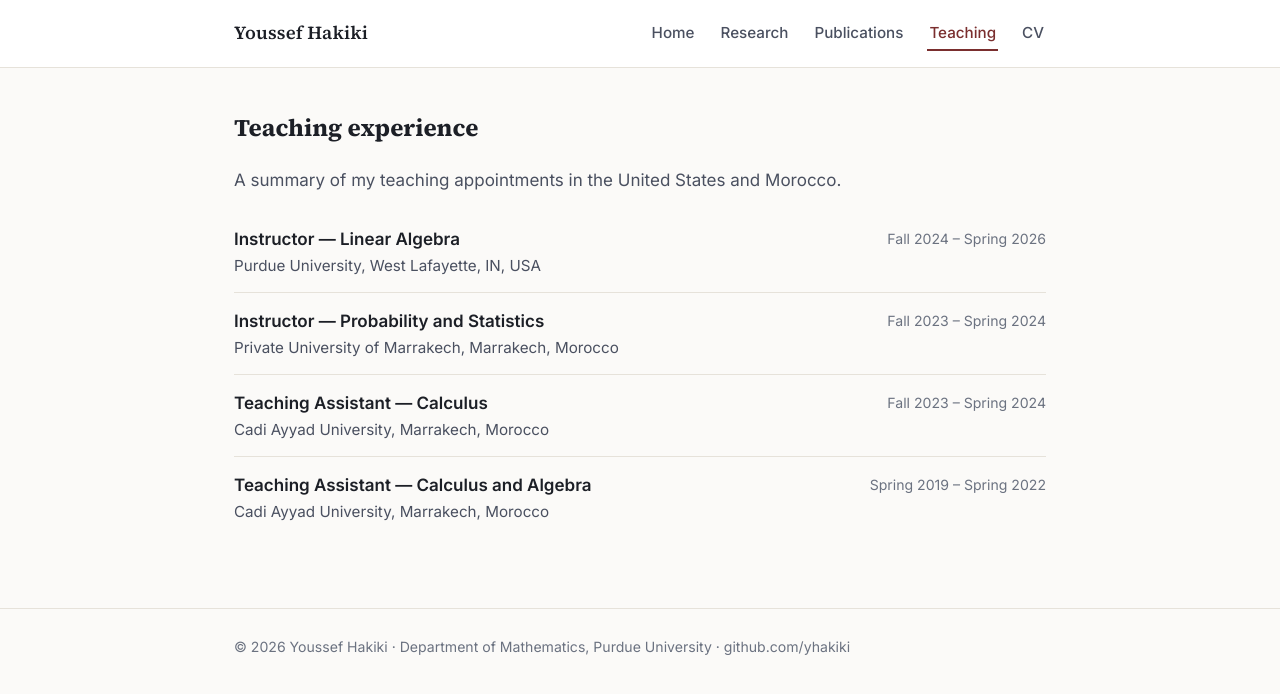
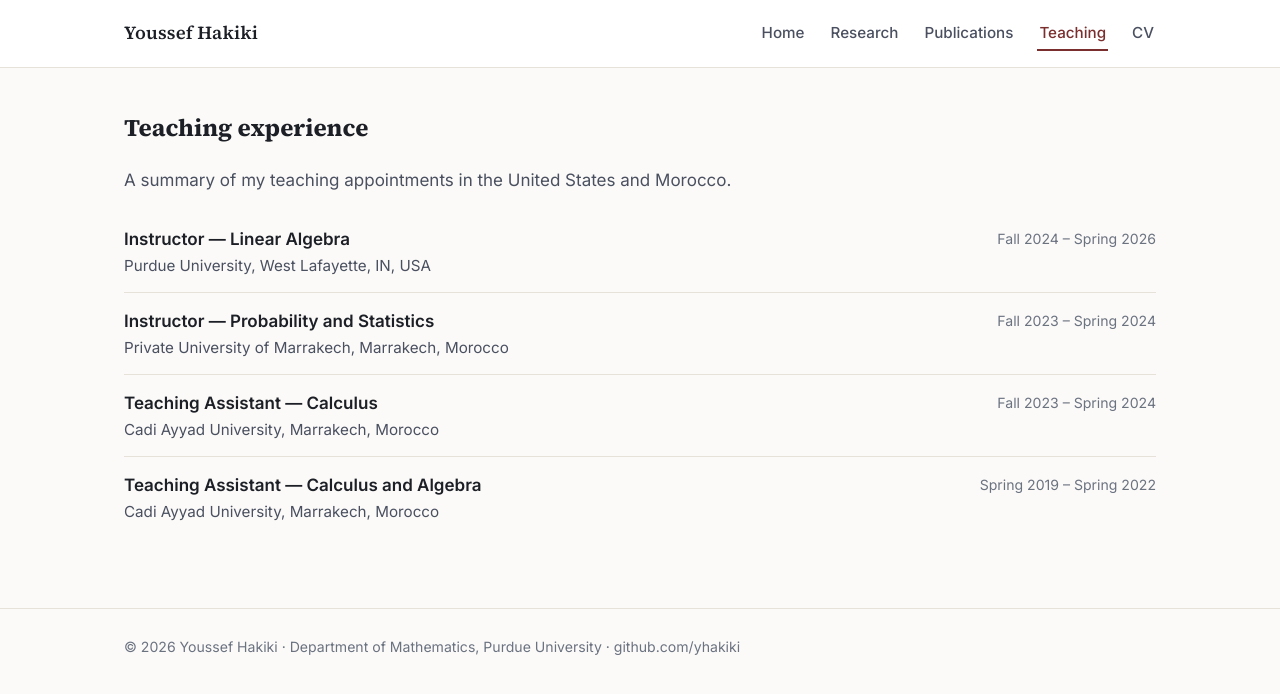
Before and after one commit to yhakiki/yhakiki.github.io, a plain HTML site: page teaching.html in a window 1280 px wide. Drawn offline with Linux system fonts and the light colour scheme.

Commit message:
Widen the other pages to match the home page layout
Co-Authored-By: Claude Opus 5.5 <noreply@anthropic.com>

```diff
--- a/teaching.html
+++ b/teaching.html
@@ -14,7 +14,7 @@
 <body>
 
 <header class="site">
-  <div class="nav-inner">
+  <div class="nav-inner wrap-hero">
     <div class="name">Youssef Hakiki</div>
     <nav class="links">
       <a href="index.html">Home</a>
@@ -26,7 +26,7 @@
   </div>
 </header>
 
-<div class="wrap">
+<div class="wrap wrap-hero">
 
   <section class="block" style="border-top:none; padding-top: 40px;">
     <h2 class="section-title">Teaching experience</h2>
@@ -68,7 +68,7 @@
 </div>
 
 <footer class="site">
-  <div class="wrap">
+  <div class="wrap wrap-hero">
     &copy; 2026 Youssef Hakiki &middot; Department of Mathematics, Purdue University &middot;
     <a href="https://github.com/yhakiki" target="_blank" rel="noopener">github.com/yhakiki</a>
   </div>
```
Also changed, not shown: cv.html (+3 -3 lines), publications.html (+3 -3 lines), research.html (+3 -3 lines).
